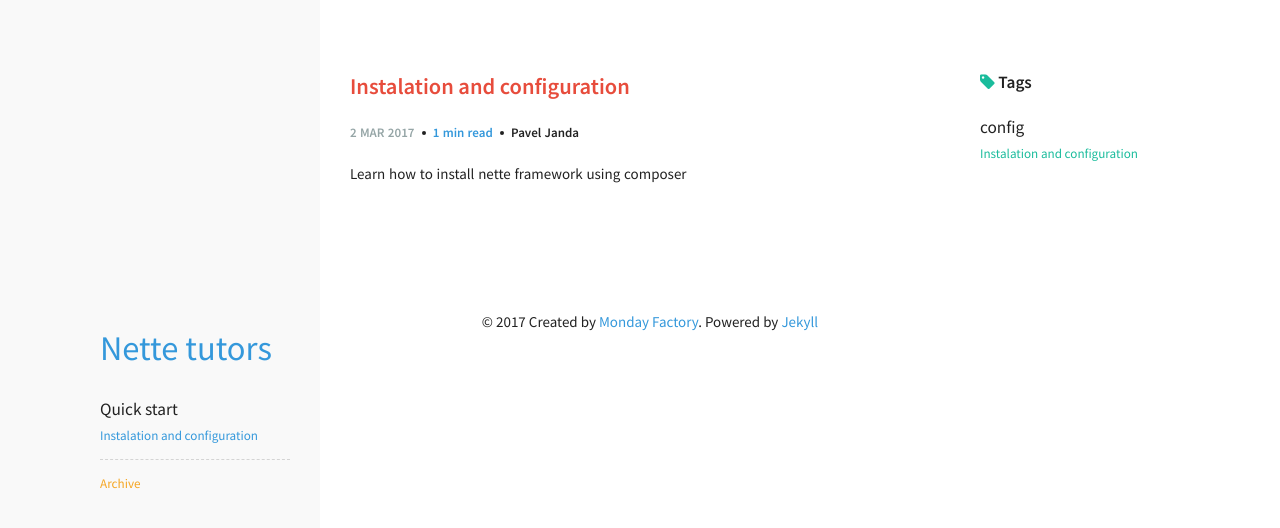
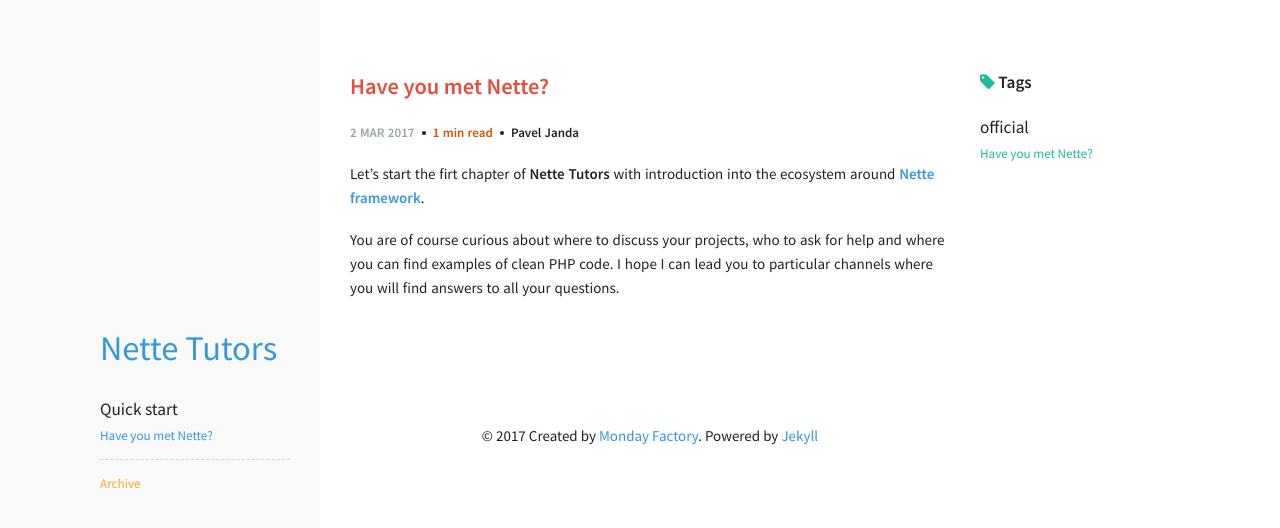
Before and after one commit to monday-factory/nette-tutors, a Jekyll site: the page built from index.html, in a window 1280 px wide. Shown: the top 528 px of the page. Built offline with Jekyll 4.4.1, drawn with Linux system fonts in a browser that asks for light colours.

Commit message:
Chapter 1 - Have you met Nette?

```diff
--- a/_config.yml
+++ b/_config.yml
@@ -3,7 +3,7 @@
 # Site wide configuration
 ####################################
 #
-name: Nette tutors
+name: Nette Tutors
 title: Nette Tutors | Monday Factory
 email:
 description: Nette tutorials blog-like website
--- a/_includes/sidebar.html
+++ b/_includes/sidebar.html
@@ -24,7 +24,7 @@
 
     <div class="tag-group archive-group">
         <article class="tag-item">
-          <a class="tag-item-title warning-text-color" href="{{ site.url }}archive">Archive</a>
+          <a class="tag-item-title warning-text-color" href="{{ site.url }}/archive/">Archive</a>
         </article>
       </div>
   </div>
--- /dev/null
+++ b/_posts/2017-03-02-have-you-met-nette.md
@@ -0,0 +1,66 @@
+---
+layout: post
+title: "Have you met Nette?"
+categories: [Quick start]
+tags: [official]
+author: paveljanda
+---
+
+Let's start the firt chapter of **{{ site.name }}** with introduction into the ecosystem around **[Nette framework][link-nette]**.
+
+You are of course curious about where to discuss your projects, who to ask for help and where you can find examples of clean PHP code. I hope I can lead you to particular channels where you will find answers to all your questions.
+
+<!--more-->
+
+## Nette Framework `-> nette.org/en`
+
+On official [Nette Framework][link-nette] website there are plenty of documentation articles and snippets of code.
+
+You will find here the essentials. Is there some `HTTP` layer in framework, what does the `Presenter` class, can I use a templating engine to make the `HTML` reusable and the work with it faster? Does the framework provide builders for creating `HTML` forms? Dependency Injection, Sessions, Mailing, Database, Security, Caching, Autoloading and all other interesting parts of Nette is described right there.
+
+
+## Forum `-> forum.nette.org/en`
+
+[Nette Forum][link-nette-forum] provides the best opportunity (unlike the other interactive channels) to create a topic and keep all the related history at one place. Don't be shy to create these topics! People there will welcome your questions and send their answers so you can continue in learning Nette.
+
+You are also welcomme to contribute with your ideas and practises.
+
+Before new version of the framework is released, there always appears a topic with pre-release notes. You can comment them, test the version and share your observations.
+
+
+## Gitter `-> gitter.im/nette/nette`
+
+If you prefere more direct way how to ask questions people in Nette comunity, use [Gitter][link-gitter] instead. There are public chat rooms and also private channels. But be aware of Gitter not tracking related messages together.
+
+
+## GitHub `-> github.com/nette`
+
+Of course Nette Framework is open source project! You can browse the code and contribute to it on [GitHub][link-github]. Framework is distributed in many separate packages, but I will cover that topic in following article.
+
+To the contribution point - feel free to submit new pull requests and issues on [GitHub][link-github]. If your pull request gets rejected, don't be sad about it. You can try later or yo can discuss with other contributors and comunity members why is it so.
+
+
+## Componette `-> componette.com`
+
+[Componette][link-componette] puts together extensions and other vendors used in Nette. What are extensions does not have to bother you now, we will talk about it later.
+
+In general, when you can't find particular tool natively implemented in Nette, you will probably find that tool (or extension or component or something else) on Componette.
+
+
+## {{ site.name }} `-> nette-tutors.mondayfactory.com`
+
+There are many other blogs and articles about Nette but they are mostly written in Czech because Nette framework is *made in Czech Republic*. But don't worry! After all - aren't your reading the {{ site.name }} website in english right now? :)
+
+We will cover many topics of web development in Nette in upcomming articles. Bunch of tutorials and examples is comming!
+
+Notice! If you haven't find desired topic, leave us an issue on [GitHub][link-nette-tutors-github] or send a pull request if you like.
+
+
+
+[link-nette]: https://nette.org/en/
+[link-nette-forum]: https://forum.nette.org/en/
+[link-gitter]: https://gitter.im/nette/nette
+[link-github]: https://github.com/nette
+[link-componette]: https://componette.com
+[link-nette-tutors]: http://nette-tutors.mondayfactory.com
+[link-nette-tutors-github]: https://github.com/monday-factory/nette-tutors
--- a/_posts/2017-03-02-instalation-and-configuration.md
+++ /dev/null
@@ -1,8 +0,0 @@
----
-layout: post
-title: "Instalation and configuration"
-excerpt: "Learn how to install nette framework using composer"
-categories: [Quick start]
-tags: [config]
-author: paveljanda
----
--- a/_sass/pages/_post.scss
+++ b/_sass/pages/_post.scss
@@ -75,7 +75,7 @@ section.post {
 		color: $primary;
 	}
   .read-time {
-    color: $primary;
+    color: #d35400;
   }
 }
 
```
Also changed, not shown: _layouts/post_listing.html (indentation only), img/avatar-paveljanda.jpeg (added), img/avatar-paveljanda.png (deleted).
